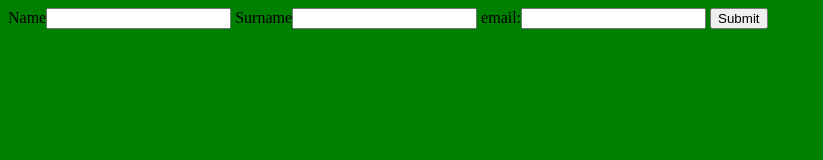
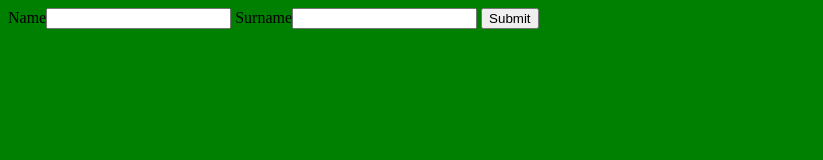
Before and after one commit to omkar27292/SimpleAPP, a plain HTML site: page page2.html in a window 1280 px wide. Shown: the whole page, without its empty margins (0-823 px from the left). Drawn offline with Linux system fonts and the light colour scheme.

Commit message:
Update page2.html

```diff
--- a/page2.html
+++ b/page2.html
@@ -28,7 +28,7 @@ return true;
 <form name="form" method="post" onSubmit="validate();">
 Name<input type="text" name="name"></input>
 Surname<input type="text" name="sur"></input>
-email:<input type="email"></input>
+
 <input type="submit" value="Submit">
 <marquee class="mark">Fill The Form Please</marquee>
 </form>
```
